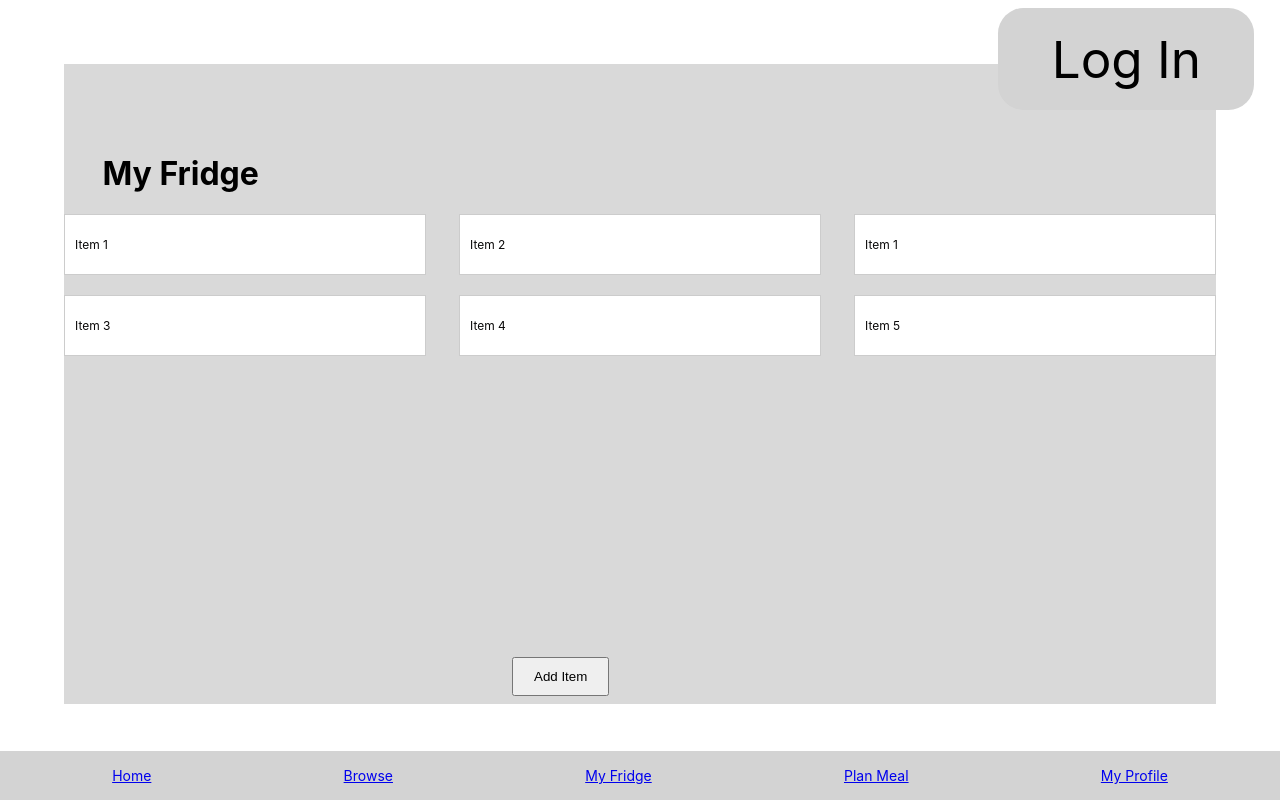
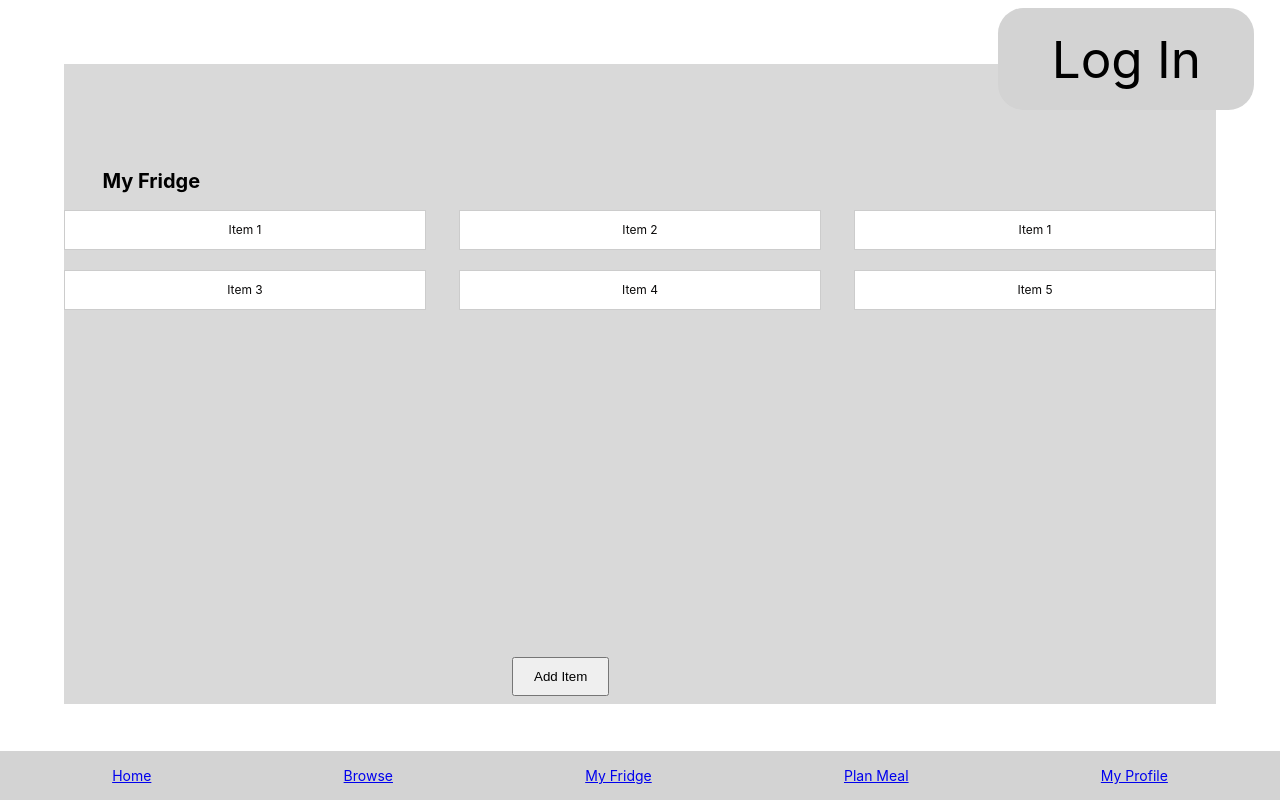
Before and after one commit to agiledev-students-fall2023/4-final-project-agile-architects-1, a React (Create React App) app in the folder front-end/: page /fridge in a window 1280 px wide. Built offline with nearby package versions, Linux system fonts and the light colour scheme.

Commit message:
Update MyFridge

```diff
--- a/front-end/src/routes/MyFridge.css
+++ b/front-end/src/routes/MyFridge.css
@@ -17,8 +17,10 @@
 .header {
   color: black !important;
   margin-left: 8%;
-  margin-top: 12%;
+  margin-top: 13%;
   z-index: 0;
+  font-size: 20px;
+  line-height: 1.5;
 }
 
 .fridge-grid {
@@ -27,7 +29,6 @@
   top: 5%;
   left: 5%;
   width: 90%;
-  height: 30;
   display: flex;
   flex-wrap: wrap;
   gap: 20px;
@@ -45,12 +46,15 @@
 .fridge-item {
   border: 1px solid #ccc;
   padding: 10px;
+  height: 40px;
   width: calc(33.33% - 22px);
   box-sizing: border-box;
   font-size: 12px;
   background-color: white;
   color: #0a0909;
-
+  display: flex;
+  align-items: center;
+  justify-content: center;
 }
 
 .add-item-form {
```
